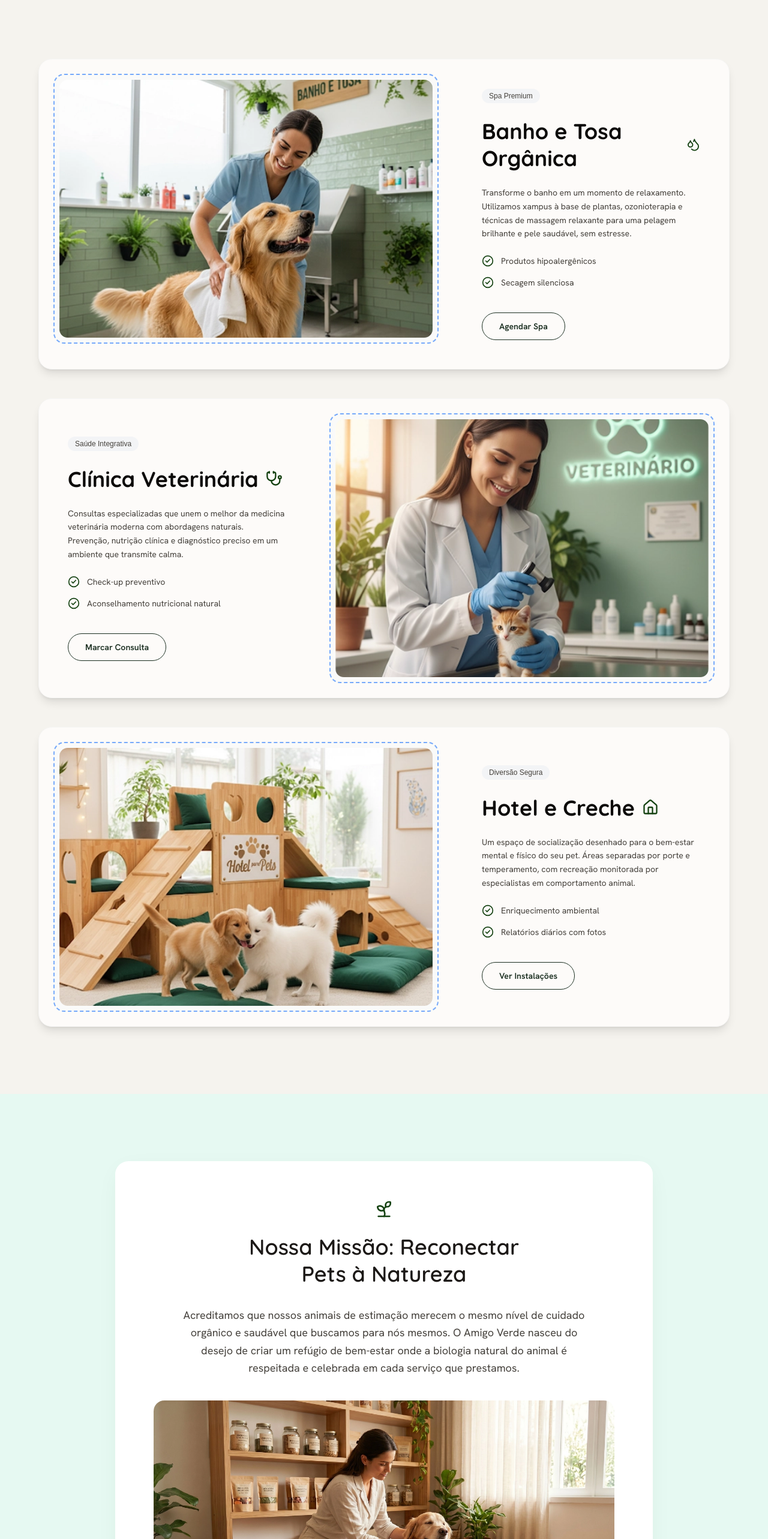
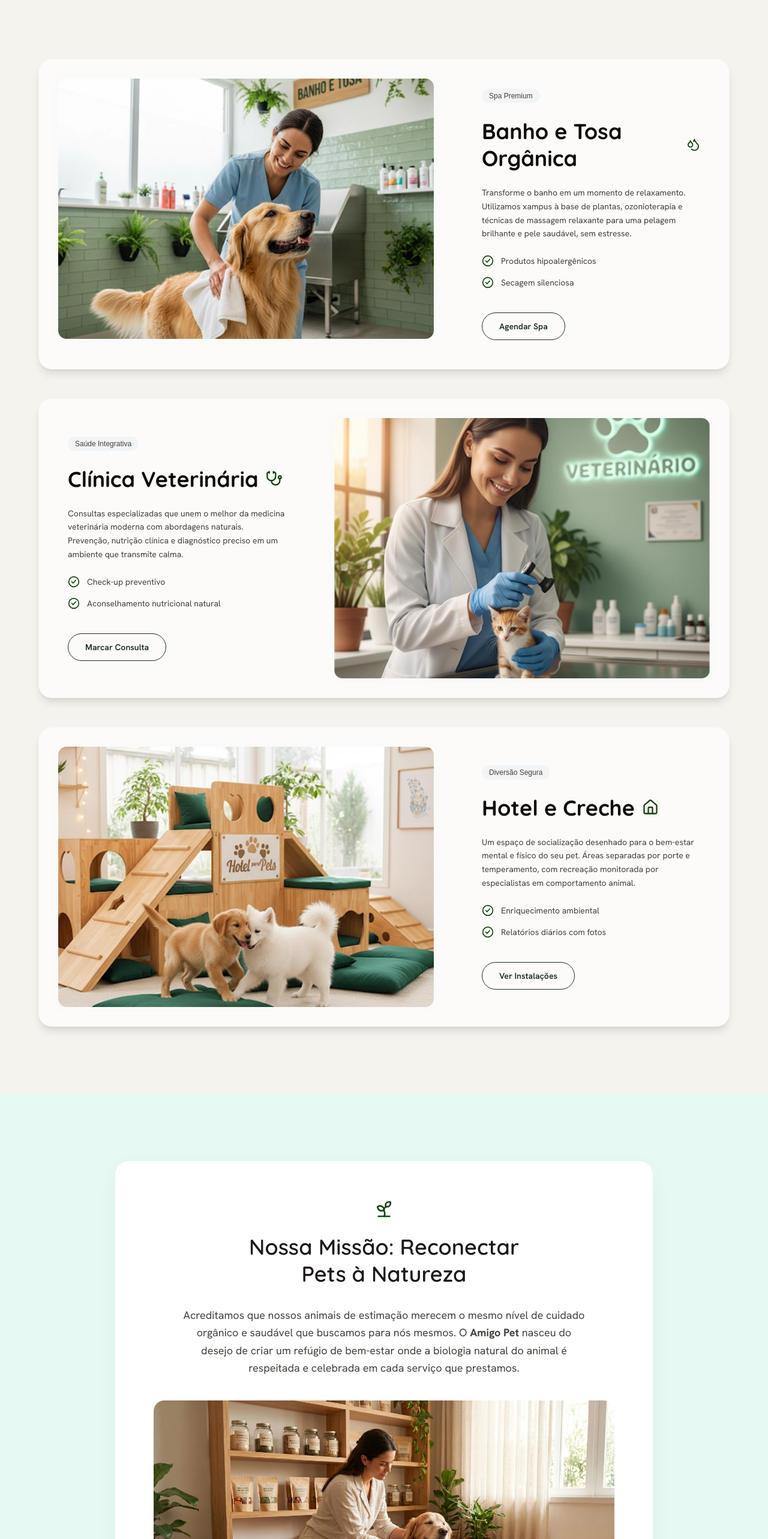
Before and after one commit to Jonatas-Gomes21/Amigo-Pet, a React (Vite) app: page / in a window 1280 px wide. Shown: the part 1760-4326 px from the top of the page at 60% size. Built offline with nearby package versions, Linux system fonts and the light colour scheme.

Commit message:
feat: Atualização das rotas para incluir as páginas de Contato e FAQ, além de remoção de link desnecessário na página Sobre Nós

```diff
--- a/src/pages/Home/index.jsx
+++ b/src/pages/Home/index.jsx
@@ -31,9 +31,6 @@ import { Helmet } from "react-helmet-async";
 function Home() {
   const diferencialCardClass =
     "flex flex-col items-center md:items-start text-center md:text-left gap-4 p-4 md:p-8 shadow-xl rounded-xl bg-white";
-
-  const depoimentCardclass =
-    "flex flex-col items-center text-center gap-4 p-4 md:p-8 shadow-xl rounded-xl bg-stone-600/15 md:bg-stone-600/20";
 
   return (
     <>
@@ -109,8 +106,9 @@ function Home() {
             <div className="w-full min-h-87.5 md:max-h-180 md:max-w-138 rounded-2xl overflow-hidden shadow-lg p-2 bg-stone-50">
               <img
                 src={DogImage}
-                alt="Cachorros felizes e saudáveis do Amigo Verde"
+                alt="Cachorros felizes e saudáveis do Amigo Pet"
                 className="w-full h-full object-cover rounded-xl"
+                fetchPriority="high"
               />
             </div>
           </motion.section>
@@ -224,7 +222,7 @@ function Home() {
               </div>
             </motion.div>
 
-            <div className="grid grid-cols-1 md:grid-cols-1 gap-12 w-full mt-12">
+            <div className="grid grid-cols-1 gap-12 w-full mt-12">
               <motion.article
                 initial={{ opacity: 0, y: 40 }}
                 whileInView={{ opacity: 1, y: 0 }}
@@ -233,11 +231,12 @@ function Home() {
                 className="w-full flex flex-col md:flex-row bg-[#FDFBF9] rounded-3xl overflow-hidden shadow-lg border border-stone-100"
               >
                 <div className="w-full md:w-3/5 p-4 md:p-6">
-                  <div className="w-full h-80 md:h-112.5 overflow-hidden rounded-2xl border-2 border-dashed border-blue-400 p-2 bg-stone-50">
+                  <div className="w-full h-80 md:h-112.5 overflow-hidden rounded-2xl p-2 bg-stone-50 transition-transform duration-500 hover:scale-105">
                     <img
                       src={BanhoImage}
                       alt="Veterinária banhando um cachorro Golden Retriever"
-                      className="w-full h-full object-cover rounded-xl"
+                      className="w-full h-full object-cover rounded-xl "
+                      loading="lazy"
                     />
                   </div>
                 </div>
@@ -340,11 +339,12 @@ function Home() {
                   </div>
                 </div>
                 <div className="w-full md:w-3/5 p-4 md:p-6 order-1 md:order-2">
-                  <div className="w-full h-80 md:h-112.5 overflow-hidden rounded-2xl border-2 border-dashed border-blue-400 p-2 bg-stone-50">
+                  <div className="w-full h-80 md:h-112.5 overflow-hidden rounded-2xl p-2 bg-stone-50 transition-transform duration-500 hover:scale-105">
                     <img
                       src={Clinica}
                       alt="Veterinário examinando um pet com cuidado"
                       className="w-full h-full object-cover rounded-xl"
+                      loading="lazy"
                     />
                   </div>
                 </div>
@@ -358,11 +358,12 @@ function Home() {
                 className="w-full flex flex-col md:flex-row bg-[#FDFBF9] rounded-3xl overflow-hidden shadow-lg border border-stone-100"
               >
                 <div className="w-full md:w-3/5 p-4 md:p-6">
-                  <div className="w-full h-80 md:h-112.5 overflow-hidden rounded-2xl border-2 border-dashed border-blue-400 p-2 bg-stone-50">
+                  <div className="w-full h-80 md:h-112.5 overflow-hidden rounded-2xl p-2 bg-stone-50 transition-transform duration-500 hover:scale-105">
                     <img
                       src={Hotel}
                       alt="Cachorros socializando felizes na creche"
                       className="w-full h-full object-cover rounded-xl"
+                      loading="lazy"
                     />
                   </div>
                 </div>
@@ -404,7 +405,7 @@ function Home() {
                   </ul>
 
                   <div className="mt-4">
-                    <button className="inline-flex items-center justify-center border border-[#1A2E20] text-[#1A2E20] hover:bg-[#1A2E20] hover:text-white rounded-full px-7 py-3 text-sm font-semibold font-['Hanken_Grotesk'] transition-colors duration-300">
+                    <button type="button" className="inline-flex items-center justify-center border border-[#1A2E20] text-[#1A2E20] hover:bg-[#1A2E20] hover:text-white rounded-full px-7 py-3 text-sm font-semibold font-['Hanken_Grotesk'] transition-colors duration-300">
                       Ver Instalações
                     </button>
                   </div>
@@ -432,7 +433,7 @@ function Home() {
               <p className="text-center text-stone-700 text-base md:text-lg font-normal font-['Hanken_Grotesk'] leading-relaxed max-w-2xl">
                 Acreditamos que nossos animais de estimação merecem o mesmo
                 nível de cuidado orgânico e saudável que buscamos para nós
-                mesmos. O Amigo Verde nasceu do desejo de criar um refúgio de
+                mesmos. O <strong>Amigo Pet</strong> nasceu do desejo de criar um refúgio de
                 bem-estar onde a biologia natural do animal é respeitada e
                 celebrada em cada serviço que prestamos.
               </p>
@@ -441,7 +442,8 @@ function Home() {
               <img
                 src={Proposito}
                 className="w-full h-full object-cover rounded-2xl"
-                alt=""
+                role="presentation"
+                loading="lazy"
               />
             </div>
           </motion.div>
@@ -511,6 +513,11 @@ function Home() {
                 </div>
 
                 <div className="relative flex flex-col items-center text-center gap-6 p-8 pt-12 shadow-xl rounded-2xl bg-stone-50 border border-stone-100 w-full h-full">
+                  <BorderBeam
+                    duration={4}
+                    size={300}
+                    className="from-transparent via-green-500 to-transparent"
+                  />
                   <p className="text-stone-700 font-['Hanken_Grotesk'] text-lg italic leading-relaxed z-10">
                     "Saber que a clínica usa abordagens naturais e preventivas
                     me dá muita paz. A veterinária explicou tudo com tanta
@@ -524,7 +531,7 @@ function Home() {
                         Carlos Silva
                       </span>
                       <span className="text-stone-500 font-['Hanken_Grotesk'] text-xs">
-                        Clientes da Clínica
+                        Cliente da Clínica
                       </span>
                     </div>
                   </div>
```
